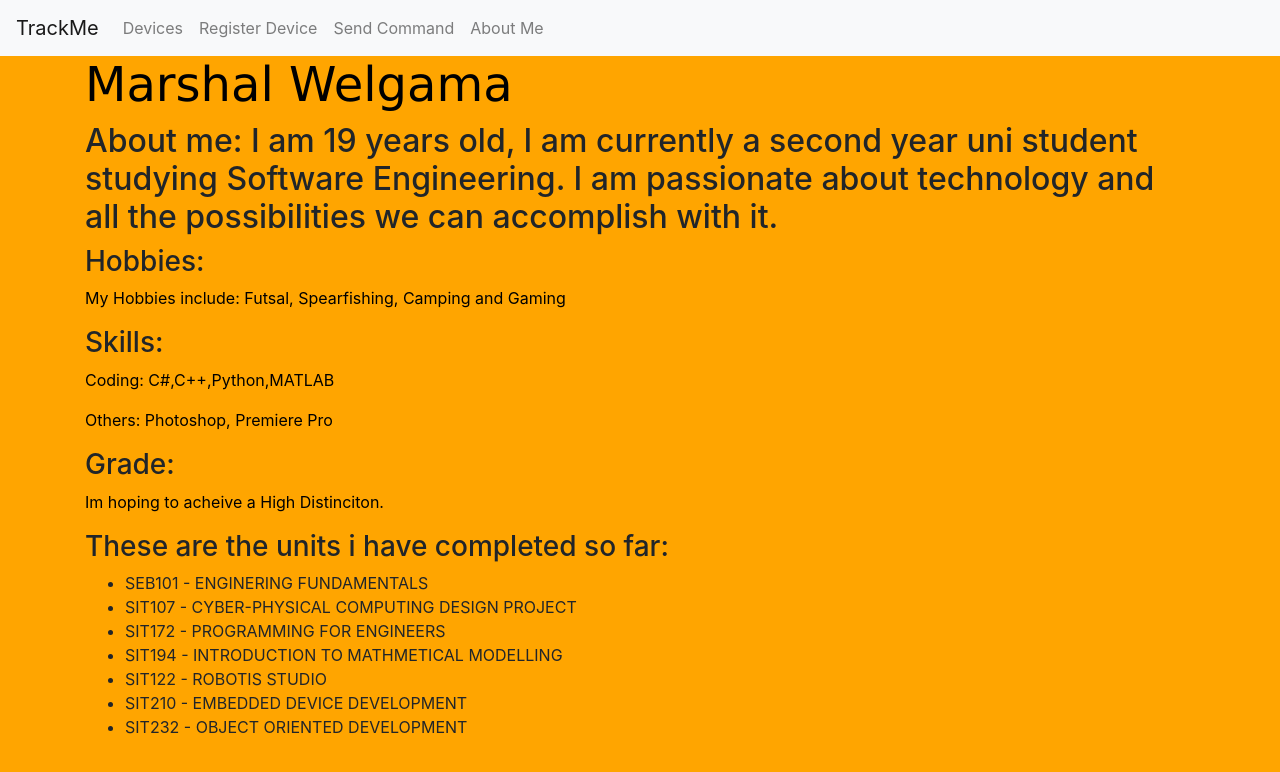
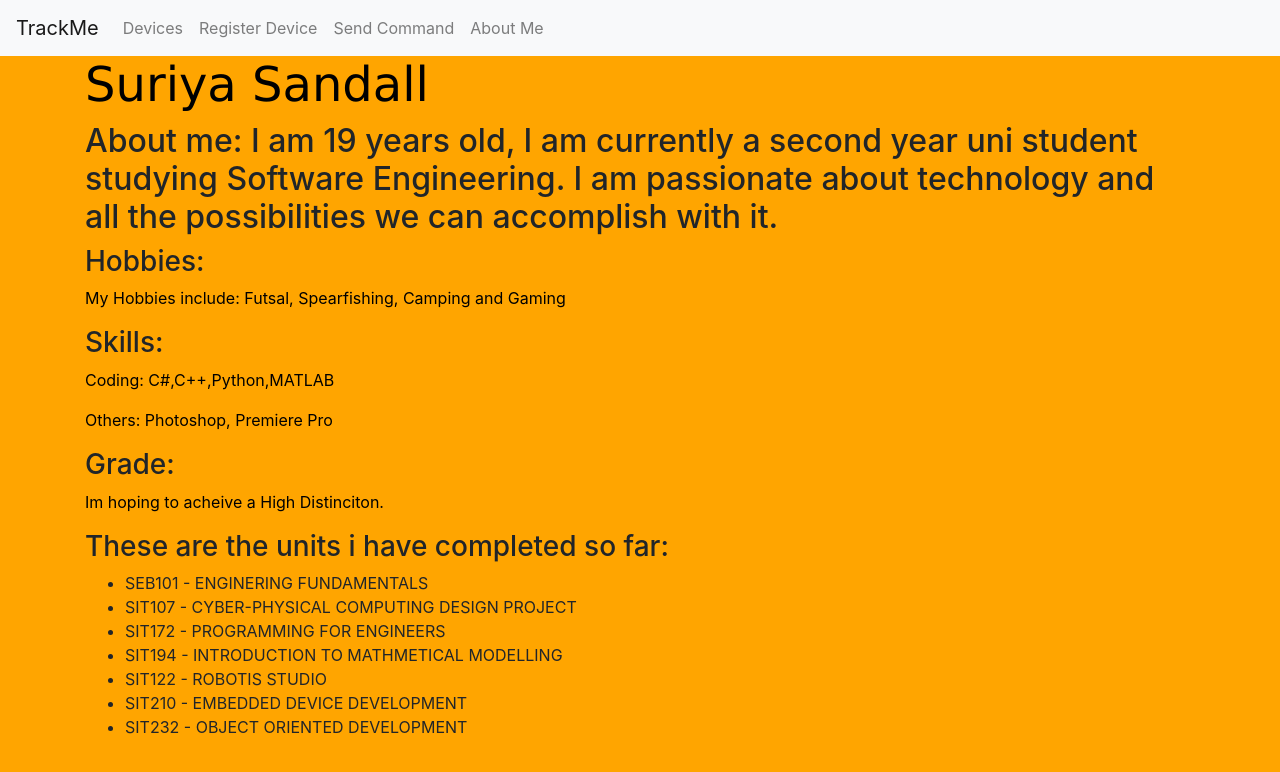
Before and after one commit to ssandall/TrackMe, a website: page Web/Public/about-me.html in a window 1280 px wide. Drawn offline with nearby package versions, Linux system fonts and the light colour scheme.

```diff
--- a/Web/Public/about-me.html
+++ b/Web/Public/about-me.html
@@ -14,7 +14,7 @@
  <body>
     <div id='navbar'></div>
     <div class = 'container'>
-    <h1>Marshal Welgama</h1>
+    <h1>Suriya Sandall</h1>
     <!--comment-->
     <h2>About me: I am 19 years old, I am currently a second year uni student studying Software Engineering.
         I am passionate about technology and all the possibilities we can accomplish with it.
```
